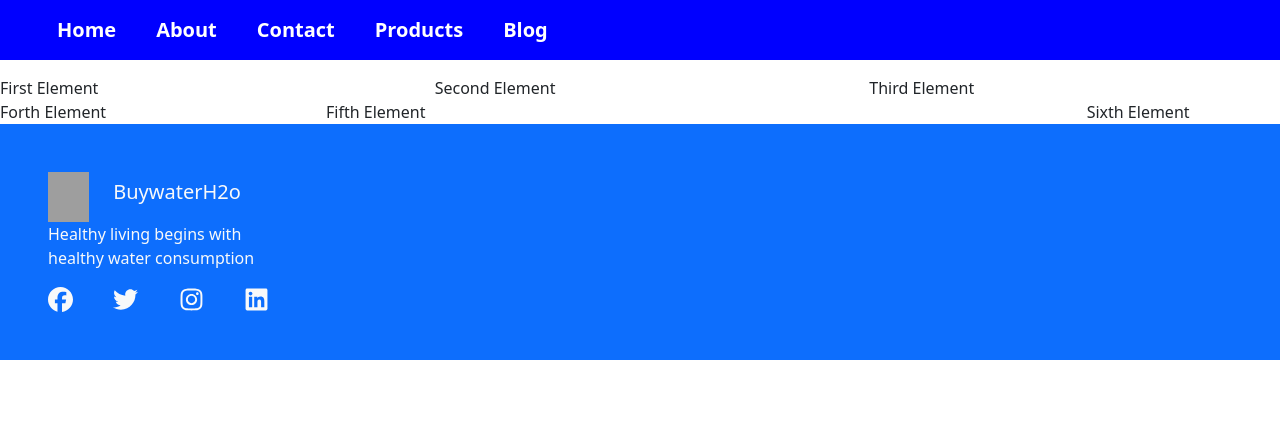
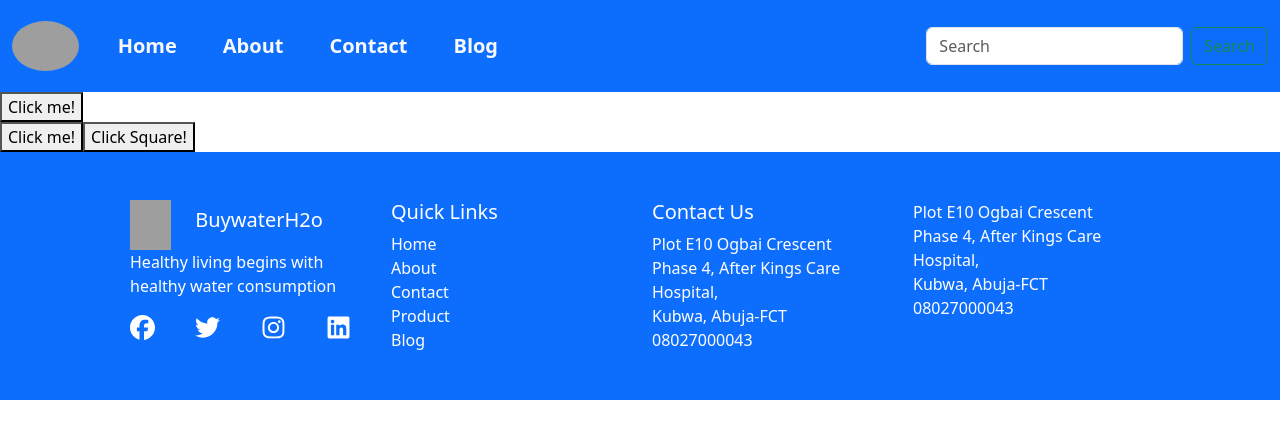
Before and after one commit to Sirwin2win/react-app, a React (Vite) app: page /about in a window 1280 px wide. Shown: the top 438 px of the page. Built offline with nearby package versions, Linux system fonts and the light colour scheme; grey boxes are pictures that could not be loaded.

Commit message:
React Event done, props intro

```diff
--- a/src/App.jsx
+++ b/src/App.jsx
@@ -13,7 +13,7 @@ const App = () => {
     <BrowserRouter>
     <Routes>
       <Route path={'/'} element={<Layout />}>
-      <Route index element={<Home />} />
+      <Route index element={<Home name="Mary Doe" />} />
       <Route path={'/about'} element={<About />} />
       <Route path={'/contact'} element={<Contact />} />
       <Route path={'/product'} element={<Products />} />
--- a/src/components/Footer.jsx
+++ b/src/components/Footer.jsx
@@ -1,6 +1,8 @@
 import React from 'react'
 import logo from '../assets/images/logo.jpg'
 import { FaFacebook,FaTwitter, FaInstagram, FaLinkedin  } from "react-icons/fa6";
+import { Link } from 'react-router-dom';
+import './styles.css'
 
 const Footer = () => {
   return (
@@ -21,27 +23,58 @@ const Footer = () => {
       <h1 className='text-end text-light'>Right</h1>
       <h1 className='text-uppercase text-light'>Capitalize</h1>
       <h1 className='text-lowercase text-light'>Lower</h1> */}
-      <div className="row container p-5">
+      <div className="row container p-5 mx-auto">
         {/* First Footer Column Started */}
         <div className="col-sm-3">
             <div className="row">
                 <img className='col-sm-3' src={logo} alt='Logo' style={{height:'50px'}} />
-            <h5 className='text-light col-sm-6 pt-2'>BuywaterH2o</h5>
+            <h5 className='colo col-sm-6 pt-2'>BuywaterH2o</h5>
             </div>
-            <p className='text-light'>Healthy living begins with healthy water consumption</p>
+            <p className='colo'>Healthy living begins with healthy water consumption</p>
             <div className="row">
-                <div className="col-sm-3"><FaFacebook className='text-light' size={25} /></div>
-                <div className="col-sm-3"><FaTwitter className='text-light' size={25}  /></div>
-                <div className="col-sm-3"><FaInstagram  className='text-light' size={25}  /></div>
-                <div className="col-sm-3"><FaLinkedin   className='text-light' size={25}  /></div>
+                <div className="col-sm-3"><FaFacebook className='colo' size={25} /></div>
+                <div className="col-sm-3"><FaTwitter className='colo' size={25}  /></div>
+                <div className="col-sm-3"><FaInstagram  className='colo' size={25}  /></div>
+                <div className="col-sm-3"><FaLinkedin   className='colo' size={25}  /></div>
             </div>
         </div>
             {/* First Footer Column Ended */}
             {/* Second Footer Column Started */}
             <div className="col-sm-3">
+              <h5 className='colo'>Quick Links</h5>
+
+                <li><Link className='quick' to={'/'}>Home</Link></li>
+                <li><Link className='quick' to={'/about'}>About</Link></li>
+                <li><Link className='quick' to={'/contact'}>Contact</Link></li>
+                <li><Link className='quick' to={'/product'}>Product</Link></li>
+                <li><Link className='quick' to={'/blog'}>Blog</Link></li>
 
             </div>
             {/* Second Footer Column Ended */}
+            {/* Third Footer Column Started */}
+                 <div className="col-sm-3">
+              <h5 className='colo '>Contact Us</h5>
+
+                <li><Link className='quick' to={'#'}>Plot E10 Ogbai Crescent</Link></li>
+                <li><Link className='quick' to={'#'}>Phase 4, After Kings Care Hospital,</Link></li>
+                <li><Link className='quick' to={'#'}>Kubwa, Abuja-FCT</Link></li>
+                <li><Link className='quick' to={'#'}>08027000043</Link></li>
+                {/* <li><Link className='quick' to={'/blog'}>Blog</Link></li> */}
+
+            </div>
+            {/* Third Footer Column Ended */}
+            {/* Third Footer Column Started */}
+                 <div className="col-sm-3">
+              {/* <h5 className='colo'>Contact Us</h5>  */}
+
+                <li><Link className='quick' to={'#'}>Plot E10 Ogbai Crescent</Link></li>
+                <li><Link className='quick' to={'#'}>Phase 4, After Kings Care Hospital,</Link></li>
+                <li><Link className='quick' to={'#'}>Kubwa, Abuja-FCT</Link></li>
+                <li><Link className='quick' to={'#'}>08027000043</Link></li>
+                {/* <li><Link className='quick' to={'/blog'}>Blog</Link></li> */}
+
+            </div>
+            {/* Third Footer Column Ended */}
       </div>
     </div>
   )
--- /dev/null
+++ b/src/components/Header.jsx
@@ -0,0 +1,57 @@
+import React from 'react'
+import { Link } from 'react-router-dom'
+import logo from '../assets/images/logo.jpg'
+
+const Header = () => {
+
+    const myStyle = {
+        color:"white",
+        fontSize:'20px',
+        fontWeight:900
+    }
+  return (
+
+      <nav className="navbar navbar-expand-lg bg-primary">
+  <div className="container-fluid">
+    <Link className="navbar-brand" to={'/'}><img style={{height:'50px'}} className='rounded-circle' src={logo} alt='' /></Link>
+    <button className="navbar-toggler" type="button" data-bs-toggle="collapse" data-bs-target="#navbarSupportedContent" aria-controls="navbarSupportedContent" aria-expanded="false" aria-label="Toggle navigation">
+      <span className="navbar-toggler-icon"></span>
+    </button>
+    <div className="collapse navbar-collapse" id="navbarSupportedContent">
+      <ul className="navbar-nav me-auto mb-2 mb-lg-0 bg-primary">
+        <li className="nav-item">
+          <Link style={myStyle} className="nav-link active text-light" aria-current="page" to={'/'}>Home</Link>
+        </li>
+        <li className="nav-item">
+          <Link style={myStyle} className="nav-link text-light" to={'/about'}>About</Link>
+        </li>
+        <li className="nav-item">
+          <Link style={myStyle} className="nav-link text-light" to={'/contact'}>Contact</Link>
+        </li>
+        {/* <li className="nav-item dropdown">
+          <Link className="nav-link dropdown-toggle" to={'/'} role="button" data-bs-toggle="dropdown" aria-expanded="false">
+            Dropdown
+          </Link>
+          <ul className="dropdown-menu">
+            <li><Link className="dropdown-item" to={'/'}>Action</Link></li>
+            <li><Link className="dropdown-item" to={'/'}>Another action</Link></li>
+            <li><hr className="dropdown-divider" /></li>
+            <li><Link className="dropdown-item" to={'/'}>Something else here</Link></li>
+          </ul>
+        </li> */}
+        <li className="nav-item">
+          <Link style={myStyle} to={'/blog'} className="nav-link text-light" >Blog</Link>
+        </li>
+      </ul>
+      <form className="d-flex" role="search">
+        <input className="form-control me-2" type="search" placeholder="Search" aria-label="Search"/>
+        <button className="btn btn-outline-success" type="submit">Search</button>
+      </form>
+    </div>
+  </div>
+</nav>
+
+  )
+}
+
+export default Header
--- /dev/null
+++ b/src/components/Properties.jsx
@@ -0,0 +1,20 @@
+import React from 'react'
+
+const Properties = (props) => {
+    /*
+REACT PROPS(properties)
+
+
+
+    */
+  return (
+    <div>
+      <h1>React Props </h1>
+      <p>{props.name}</p>
+      <p>{props.email}</p>
+      <p>{props.age}</p>
+    </div>
+  )
+}
+
+export default Properties
--- /dev/null
+++ b/src/components/styles.css
@@ -0,0 +1,10 @@
+.colo{
+    color: white;
+}
+.quick{
+    color: #fff;
+    text-decoration: none;
+}
+li{
+    list-style-type: none;
+}
--- a/src/pages/About.jsx
+++ b/src/pages/About.jsx
@@ -2,16 +2,28 @@ import React from 'react'
 
 const About = () => {
 // const car = {color:'red',fontSize:'30px'}
+/*
+REACT EVENT HANDLER
+An event is an reaction in our software caused by an
+action by a user e.g click, mouseover, keydown etc
+Usually, when a user click a button that has a function attached to, the function
+is called. That function is called an event handler
+*/
+const greet = function(){
+  alert("Good day, Sir")
+}
+const details = function(e){
+  console.log(e.target.value)
+}
+const square = function(n){
+  alert(n**2)
+}
   return (
     <div >
-      <div className="row">
-        <div className="col-sm-4">First Element</div>
-        <div className="col-sm-4">Second Element</div>
-        <div className="col-sm-4">Third Element</div>
-        <div className="col-sm-3">Forth Element</div>
-        <div className="col-sm-7">Fifth Element</div>
-        <div className="col-sm-2">Sixth Element</div>
-      </div>
+  <button onClick={greet}>Click me!</button>
+  <br />
+  <button onClick={details} value='5'>Click me!</button>
+  <button onClick={()=>square(6)} value='5'>Click Square!</button>
     </div>
   )
 }
--- a/src/pages/Contact.jsx
+++ b/src/pages/Contact.jsx
@@ -1,4 +1,5 @@
 import React from 'react'
+import Properties from '../components/Properties'
 
 const Contact = () => {
     const styles = {
@@ -10,6 +11,7 @@ const Contact = () => {
   return (
     <div>
         <p style={styles}>Contact Us Page</p>
+        <Properties name="Peter Doe" email="peterdoe@gmail.com" age={30} />
     </div>
   )
 }
--- a/src/pages/Home.jsx
+++ b/src/pages/Home.jsx
@@ -1,7 +1,7 @@
 import React from 'react'
 import styles from './myStyle.module.css'
 
-const Home = () => {
+const Home = (props) => {
     /*
     ASSIGNMENT FOR TODAY 10/16/2025
     1. Write an array of numbers from 11 to 20(included)
@@ -22,7 +22,7 @@ const Home = () => {
   return (
     <div>
       <h1 className='text-danger'>Hello Home Page</h1>
-      <p className={styles.k1}>Paragraph</p>
+      <p className={styles.k1}>Paragraph {props.name}</p>
     </div>
   )
 }
--- a/src/pages/Layout.jsx
+++ b/src/pages/Layout.jsx
@@ -2,17 +2,19 @@ import React from 'react'
 import { Link, Outlet } from 'react-router-dom'
 import './style.css'
 import Footer from '../components/Footer'
+import Header from '../components/Header'
 
 const Layout = () => {
   return (
     <div>
-        <ul>
+        {/* <ul>
             <li><Link className='demo' to={'/'}>Home</Link></li>
             <li><Link className='demo' to={'/about'}>About</Link></li>
             <li><Link className='demo' to={'/contact'}>Contact</Link></li>
             <li><Link className='demo' to={'/product'}>Products</Link></li>
             <li><Link className='demo' to={'/blog'}>Blog</Link></li>
-        </ul>
+        </ul> */}
+        <Header />
         <Outlet />
         <Footer />
     </div>
```
